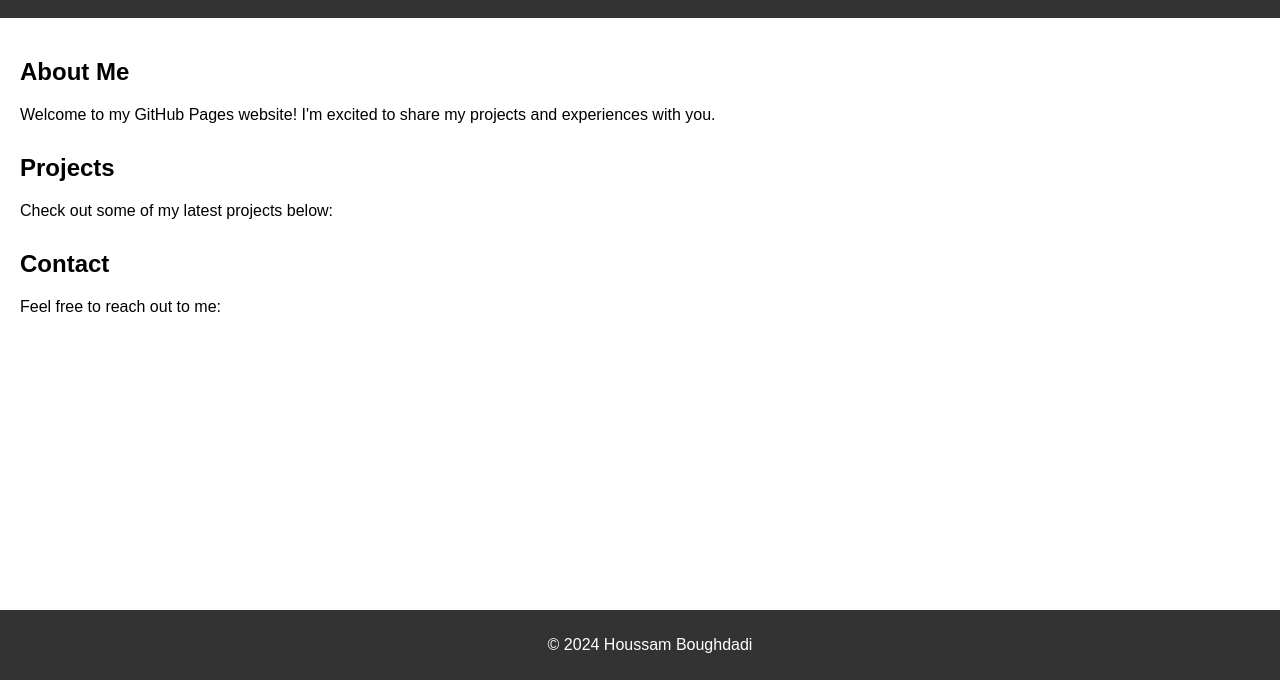
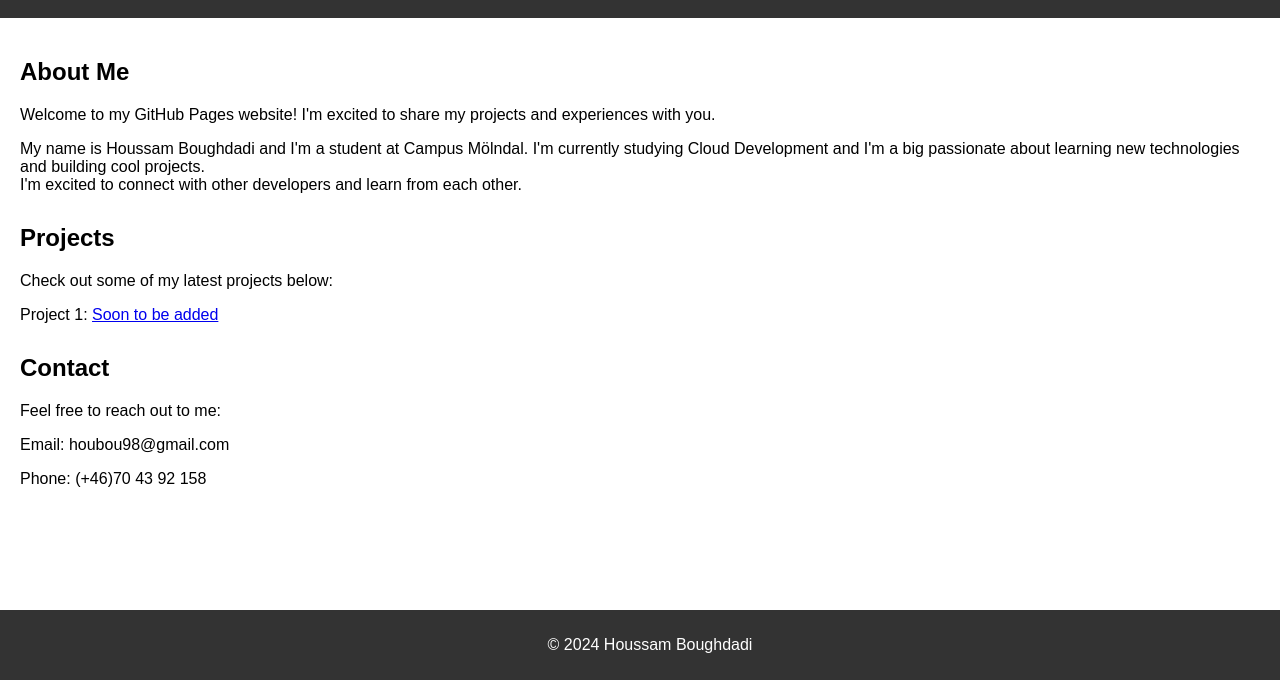
Before and after one commit to houbou98-19/houbou98-19.github.io, a plain HTML site: page index.html in a window 1280 px wide. Shown: the part 120-800 px from the top of the page. Drawn offline with Linux system fonts and the light colour scheme; a script that the page names is missing.

Commit message:
add about information

```diff
--- a/index.html
+++ b/index.html
@@ -22,18 +22,22 @@
         <section id="about">
             <h2>About Me</h2>
             <p>Welcome to my GitHub Pages website! I'm excited to share my projects and experiences with you.</p>
+            <p>My name is Houssam Boughdadi and I'm a student at Campus Mölndal. I'm currently studying Cloud Development and I'm a big passionate about learning new technologies and building cool projects.<br> I'm excited to connect with other developers and learn from each other.</p>
             <!-- You can add more content about yourself here -->
         </section>
 
         <section id="projects">
             <h2>Projects</h2>
             <p>Check out some of my latest projects below:</p>
+            <p>Project 1: <a href="#">Soon to be added</a></p>
             <!-- Add your projects or project links here -->
         </section>
 
         <section id="contact">
             <h2>Contact</h2>
             <p>Feel free to reach out to me:</p>
+            <p>Email: houbou98@gmail.com</p>
+            <p>Phone: (+46)70 43 92 158 </p>
             <!-- Add your contact information here -->
         </section>
     </main>
```
